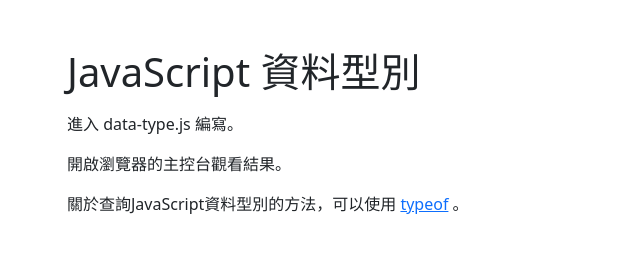
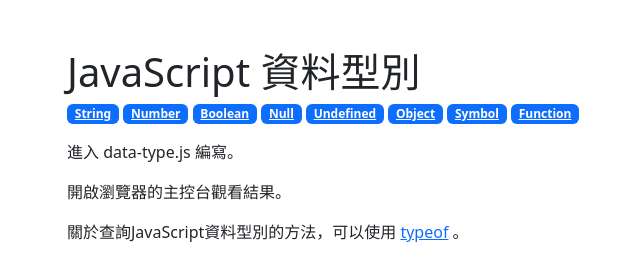
Before and after one commit to andy19910102/csie-f2e-js-basic-data-types, a plain HTML site: page data-type.html in a window 1280 px wide. Shown: the whole page, without its empty margins (15-655 px from the left). Drawn offline with nearby package versions, Linux system fonts and the light colour scheme.

Commit message:
Add doc refs

```diff
--- a/data-type.html
+++ b/data-type.html
@@ -11,7 +11,33 @@
 
 <body>
     <div class="container py-5">
-        <h1 class="mb-3">JavaScript 資料型別</h1>
+        <h1 class="mb-1">JavaScript 資料型別</h1>
+        <div class="mb-3">
+            <a class="badge bg-primary"
+                href="https://developer.mozilla.org/en-US/docs/Web/JavaScript/Reference/Global_Objects/String"
+                target="_blank">String</a>
+            <a class="badge bg-primary"
+                href="https://developer.mozilla.org/en-US/docs/Web/JavaScript/Reference/Global_Objects/Number"
+                target="_blank">Number</a>
+            <a class="badge bg-primary"
+                href="https://developer.mozilla.org/en-US/docs/Web/JavaScript/Reference/Global_Objects/Boolean"
+                target="_blank">Boolean</a>
+            <a class="badge bg-primary"
+                href="https://developer.mozilla.org/en-US/docs/Web/JavaScript/Reference/Operators/null"
+                target="_blank">Null</a>
+            <a class="badge bg-primary"
+                href="https://developer.mozilla.org/en-US/docs/Web/JavaScript/Reference/Global_Objects/undefined"
+                target="_blank">Undefined</a>
+            <a class="badge bg-primary"
+                href="https://developer.mozilla.org/en-US/docs/Web/JavaScript/Reference/Global_Objects/Object"
+                target="_blank">Object</a>
+            <a class="badge bg-primary"
+                href="https://developer.mozilla.org/en-US/docs/Web/JavaScript/Reference/Global_Objects/Symbol"
+                target="_blank">Symbol</a>
+            <a class="badge bg-primary"
+                href="https://developer.mozilla.org/en-US/docs/Web/JavaScript/Reference/Global_Objects/Function"
+                target="_blank">Function</a>
+        </div>
         <p>進入 data-type.js 編寫。</p>
         <p>開啟瀏覽器的主控台觀看結果。</p>
         <p>關於查詢JavaScript資料型別的方法，可以使用 <a
--- a/data-type.js
+++ b/data-type.js
@@ -4,7 +4,8 @@
 // Boolean: 儲存布林值，只有 true 和 false 兩種值。
 // Null: 表示一個值為空的特殊值。
 // Undefined: 表示一個未定義的特殊值。
-// Object: 儲存一個多組鍵/值配對值，可用於表達各種複雜資料。
+// Object: 儲存一個多組鍵/值配對資料，可用於表達各種複雜資料。
+// Symbol: ES6版本新推出的資料型別，儲存唯一且不可被改變的值，不可使用迴圈遍歷，用於辨別資料的特殊目的[例如處理以名字作為key遇上同名問題被覆蓋時的情境]。
 // Function: 儲存函數
 
 const stars = "*".repeat(10);
```
